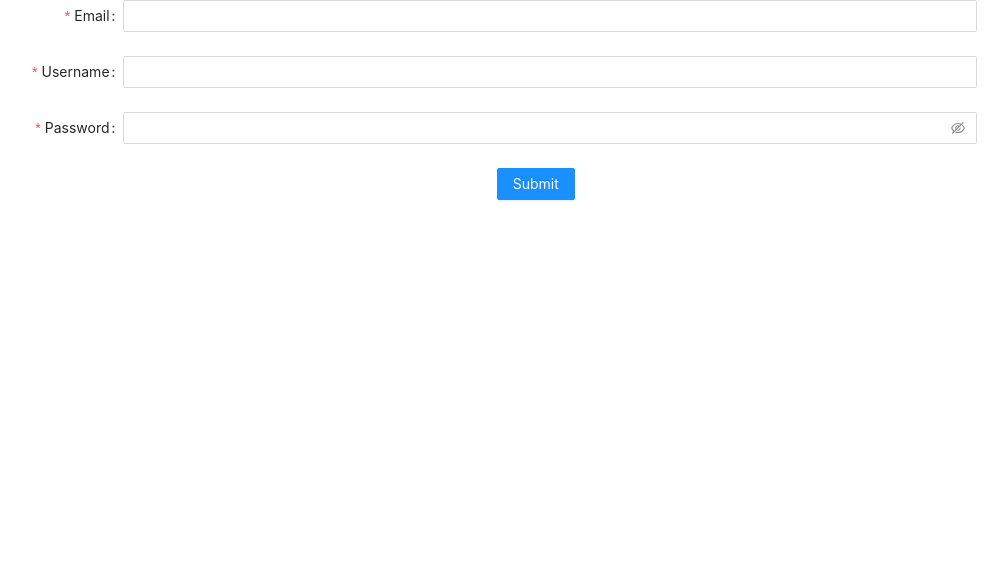
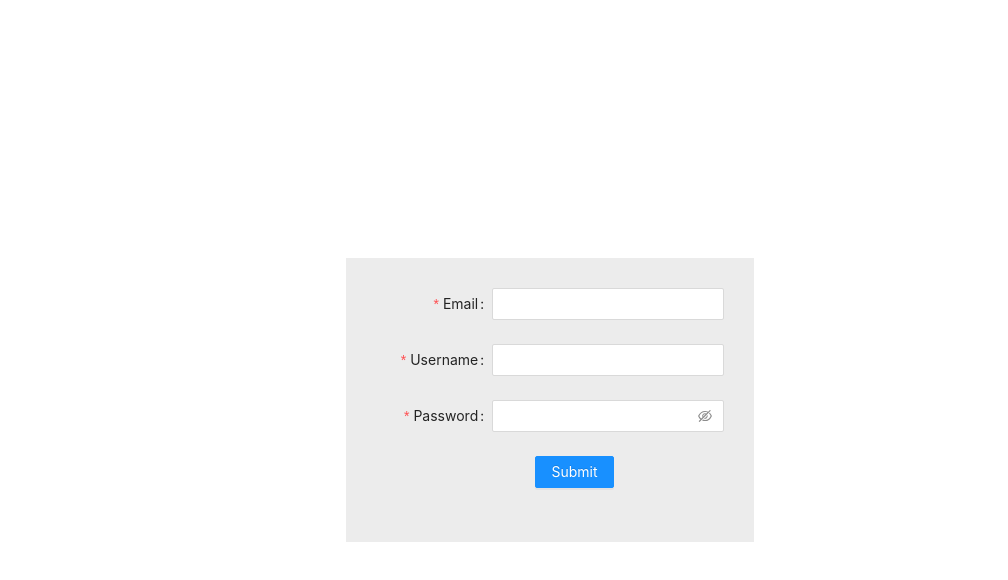
Before and after one commit to rohitp20092/react-cloudfar, a React (Create React App) app: page / in a window 1280 px wide. Shown: the top 580 px of the page, without its empty margins (90-1098 px from the left). Built offline with nearby package versions, Linux system fonts and the light colour scheme; no server answers.

Commit message:
fixed design

```diff
--- a/src/Home.js
+++ b/src/Home.js
@@ -13,7 +13,6 @@ const Home = () => {
 
 
   const onFinish = async (values) => {
-    console.log('Success:', values);
     const {email,password,username}=values
     let string = password.replace(/\s+/g, '');
     let hash = CryptoJS.MD5(string).toString();
@@ -42,17 +41,17 @@ const Home = () => {
   }, []);
 
   return (
-    <div >
+    <div className="form-container">
+      <div className="formmain">
       <Form
         name="basic"
-      labelCol={{ span: 4 }}
+        labelCol={{ span: 8 }}
         wrapperCol={{ span: 16 }}
         initialValues={{ remember: true }}
         onFinish={onFinish}
         onFinishFailed={onFinishFailed}
         autoComplete="off"
       >
-
       <Form.Item
             label="Email"
             name="email"
@@ -83,6 +82,7 @@ const Home = () => {
           </Form.Item>
         </Form>
         </div>
+    </div>
 
   );
 };
--- a/src/index.css
+++ b/src/index.css
@@ -11,3 +11,16 @@ code {
   font-family: source-code-pro, Menlo, Monaco, Consolas, 'Courier New',
     monospace;
 }
+
+.form-container{
+  display: flex;
+  align-items: center;
+  justify-content: center;
+  min-height: 100vh;
+}
+.formmain{
+  background-color: rgb(236, 236, 236);
+  max-width: 700px;
+  margin: auto;
+  padding: 30px;
+}
```
Lines whose indentation alone changed are shown as unchanged.
